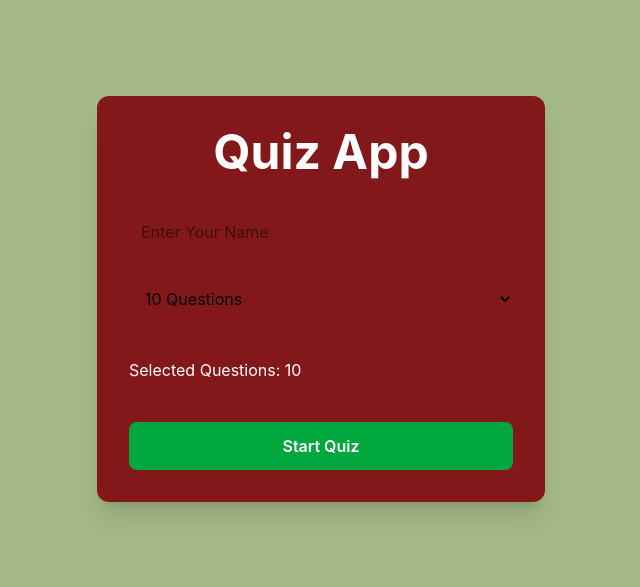
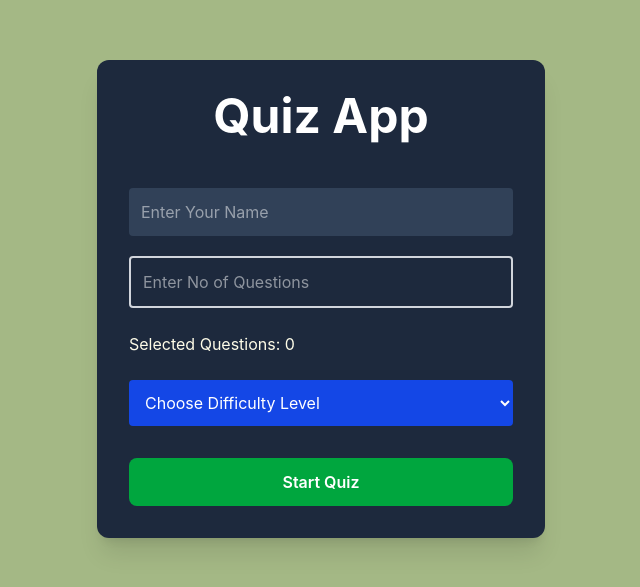
Before and after one commit to AbhayDeveloperr/Quiz-App, a React (Vite) app in the folder Quiz-App/: page / in a window 1280 px wide. Shown: the part 101-688 px from the top of the page, without its empty margins (319-959 px from the left). Built offline with nearby package versions, Linux system fonts and the light colour scheme.

Commit message:
Home Page Done

```diff
--- a/Quiz-App/src/App.jsx
+++ b/Quiz-App/src/App.jsx
@@ -9,7 +9,7 @@ const App = () => {
     <BrowserRouter>
       <Routes>
         <Route path="/" element={<Home/>}/>
-        {/* <Route path="/Quiz" element={<Quiz/>}/> */}
+        <Route path="/Quiz" element={<Quiz/>}/>
         <Route path="/Result" element={<Result/>}/>
       </Routes>
     </BrowserRouter>
--- a/Quiz-App/src/pages/Home.jsx
+++ b/Quiz-App/src/pages/Home.jsx
@@ -1,34 +1,69 @@
 import React, { useState } from 'react'
+import { useNavigate } from 'react-router-dom';
 
 const Home = () => {
 
     const [name, setName] = useState("");
-    const [queLimit, setQueLimit] = useState(10);
+    const [queLimit, setQueLimit] = useState(0);
+    const [difficultyLevel, setDifficultyLevel] = useState("");
+
+    const navigate = useNavigate();
+
+    const handleStart = () => {
+
+        if (name.trim() === "") {
+            alert("Please enter your name");
+            return;
+        }
+
+        if (queLimit <= 0) {
+            alert("Please enter number of questions");
+            return;
+        }
+
+        if (difficultyLevel === "") {
+            alert("Please select difficulty level");
+            return;
+        }
+
+        localStorage.setItem("playerName", name);
+        localStorage.setItem("questionLimit", queLimit);
+        localStorage.setItem("difficulty", difficultyLevel);
+
+        navigate("/quiz");
+    };
 
   return (
     <div className="min-h-screen flex justify-center items-center bg-[#A4B885] px-4">
-      <div className="w-full max-w-md bg-red-900 rounded-xl shadow-xl p-6 md:p-8">
-        <h1 className='text-3xl md:text-5xl text-white font-bold text-center mb-8'>Quiz App</h1>
+      <div className="w-full max-w-md bg-slate-800 rounded-xl shadow-xl p-6 md:p-8 hover:scale-[1.02] transition-all duration-300">
+        <h1 className='text-3xl md:text-5xl text-white font-bold text-center mb-12'>Quiz App</h1>
 
         <input type="text" placeholder='Enter Your Name' value={name} onChange={(e)=>{
             setName(e.target.value);
-        }}  className="w-full p-3 rounded mb-5 outline-none focus:ring-2 focus:ring-green-500"/>
+        }}  className="w-full p-3 rounded mb-5 border-gray-300 bg-slate-700 text-white "/>
 
-        <select value={queLimit} onChange={(e)=>{
-            setQueLimit(Number(e.target.value));
-        }} className='w-full p-3 rounded mb-5'
-        >
-            <option value={5}>5 Questions</option>
-            <option value={10}>10 Questions</option>
-            <option value={15}>15 Questions</option>
-            <option value={20}>20 Questions</option>
-        </select>
+        <input type="number" placeholder='Enter No of Questions' onChange={(e)=>{
+            setQueLimit(Number(e.target.value))
+        }} className='w-full rounded mb-2 text-white p-3 border-gray-300 border-2'/>
 
-        <p className="text-white my-4">
+        <p className="text-yellow-50 my-4">
             Selected Questions: {queLimit}
         </p>
 
-        <button className="w-full mt-6 bg-green-600 hover:bg-green-700 text-white py-3 rounded-lg font-semibold transition cursor-pointer">Start Quiz</button>
+        <select value={difficultyLevel}  onChange={(e)=>{
+            setDifficultyLevel(e.target.value);
+        }} className='w-full p-3 my-2 rounded bg-blue-700 text-white'
+        >
+            <option value="" disabled>Choose Difficulty Level</option>
+           <option value="Easy">Easy</option>
+           <option value="Medium">Medium</option>
+           <option value="Hard">Hard</option>
+        </select>
+
+
+        <button className="w-full mt-6 bg-green-600 hover:bg-green-700 text-white py-3 rounded-lg font-semibold transition cursor-pointer" onClick={()=>{
+            handleStart()
+        }}>Start Quiz</button>
       </div>
     </div>
   )
```
